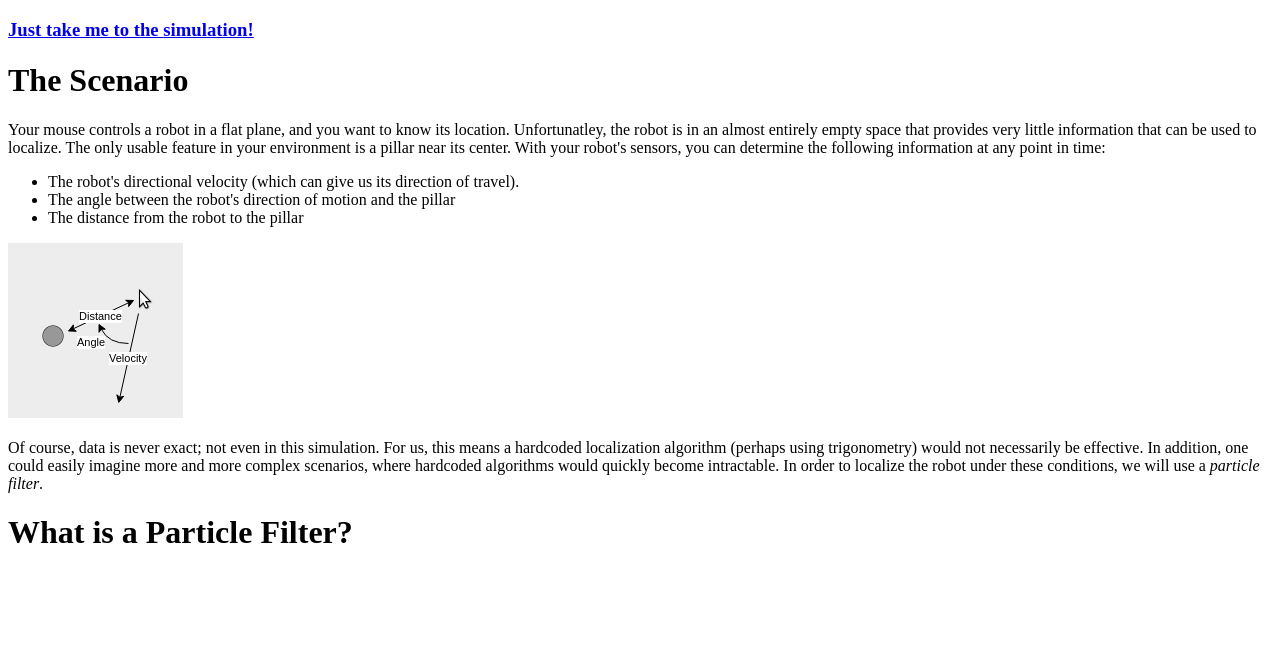
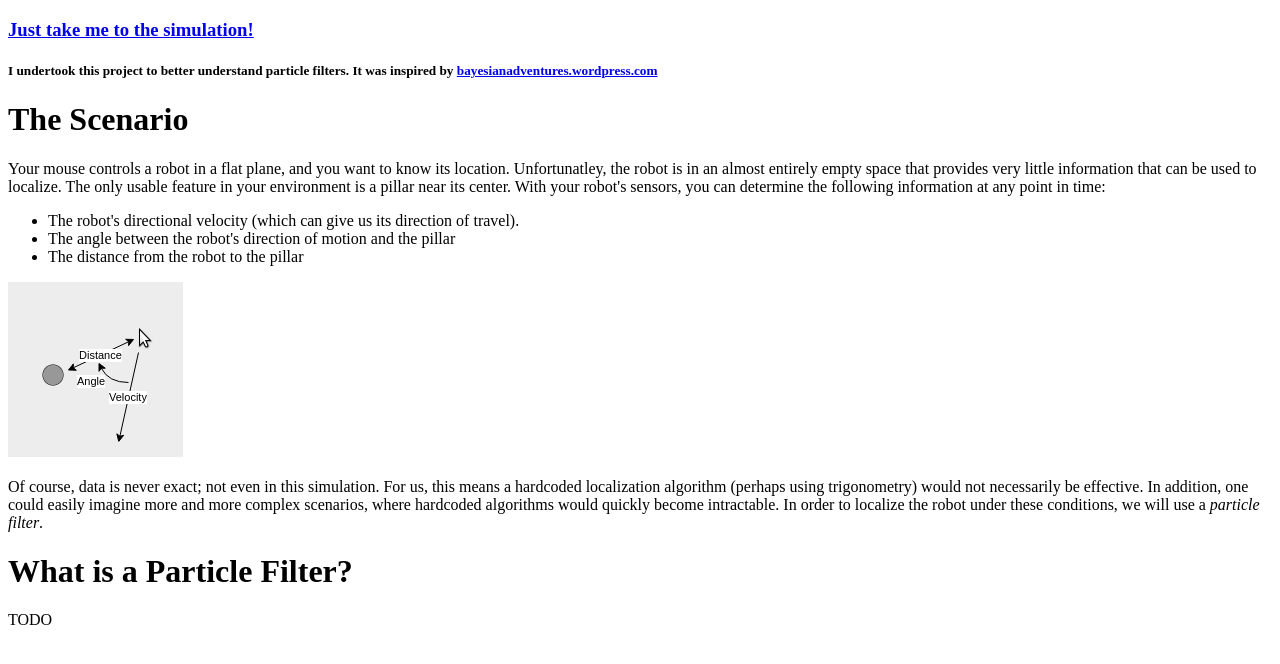
Before and after one commit to cohnt/Demo-Particle-Filter, a plain HTML site: page index.html in a window 1280 px wide. Drawn offline with Linux system fonts and the light colour scheme.

Commit message:
TUTORIAL: Credit where credit is due.

```diff
--- a/index.html
+++ b/index.html
@@ -6,6 +6,8 @@
 </head>
 <body>
 <h3><a href="http://tommycohn.com/Demo-Particle-Filter/simulation/index.html" target="_self">Just take me to the simulation!</a></h3>
+
+<h5>I undertook this project to better understand particle filters. It was inspired by <a href="https://bayesianadventures.wordpress.com/2014/04/23/robot-navigation-with-a-particle-filter/">bayesianadventures.wordpress.com</a></h5>
 
 <h1>The Scenario</h1>
 <p>Your mouse controls a robot in a flat plane, and you want to know its location. Unfortunatley, the robot is in an almost entirely empty space that provides very little information that can be used to localize. The only usable feature in your environment is a pillar near its center. With your robot's sensors, you can determine the following information at any point in time:</p>
@@ -18,6 +20,9 @@
 <p>Of course, data is never exact; not even in this simulation. For us, this means a hardcoded localization algorithm (perhaps using trigonometry) would not necessarily be effective. In addition, one could easily imagine more and more complex scenarios, where hardcoded algorithms would quickly become intractable. In order to localize the robot under these conditions, we will use a <em>particle filter</em>.</p>
 
 <h1>What is a Particle Filter?</h1>
+<p>TODO</p>
+
+<h1></h1>
 
 </body>
 </html>
```
